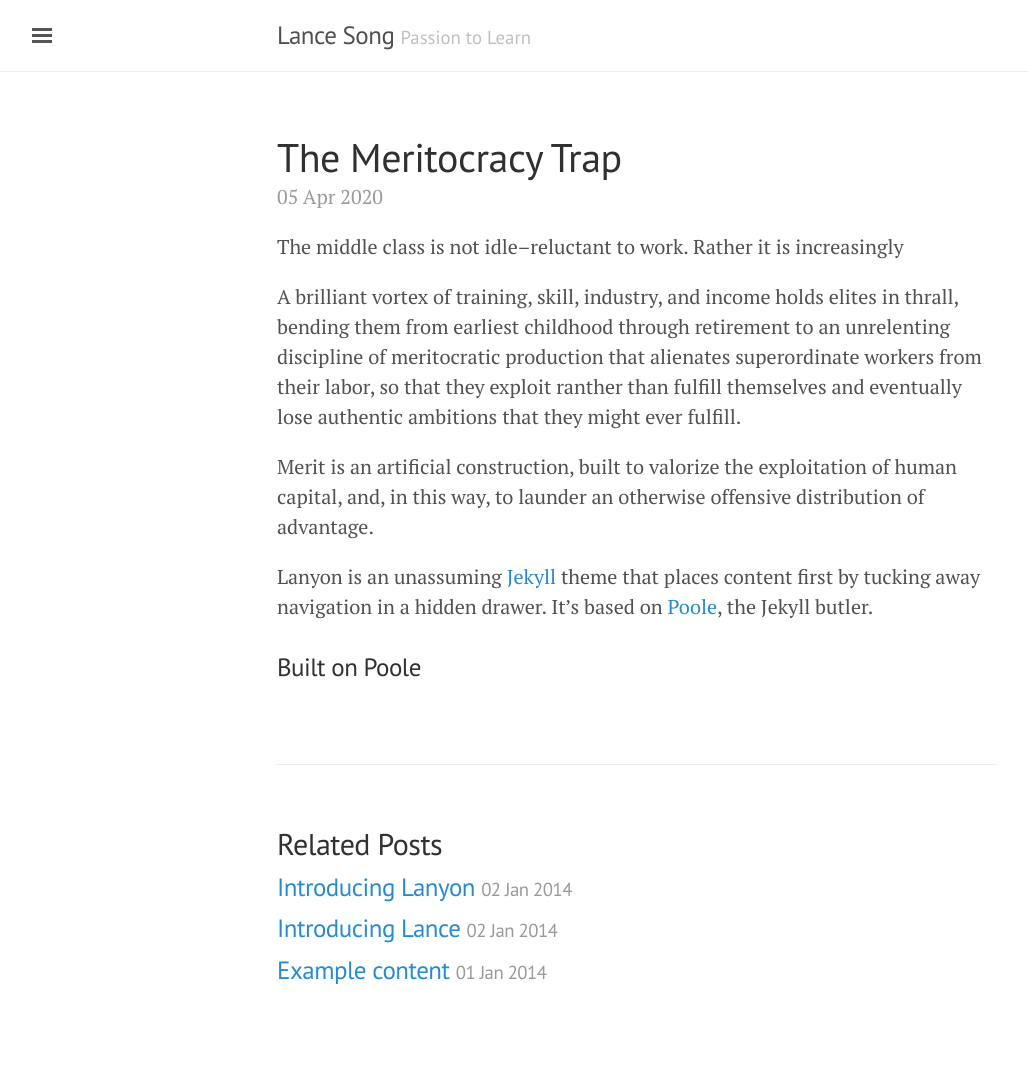
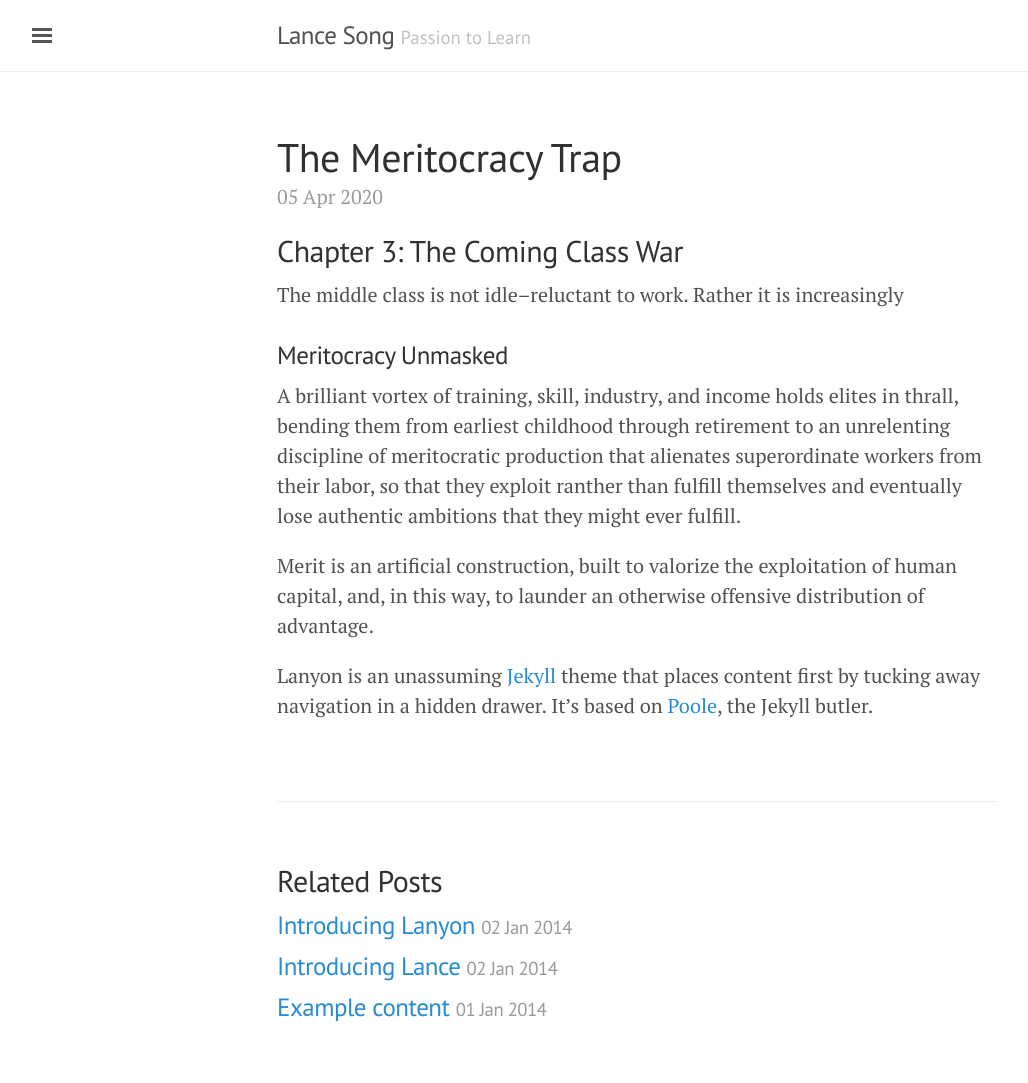
Before and after one commit to legendarylance/legendarylance.github.io, a Jekyll site: the page built from _posts/2020-04-05-Book-Review.md, in a window 1280 px wide. Shown: the whole page, without its empty margins (3-1031 px from the left). Built offline with Jekyll 4.4.1, drawn with Linux system fonts in a browser that asks for light colours; before the commit the page ends 1046 px from its top, so only the background shows below that.

Commit message:
Update 2020-04-05-Book-Review.md

```diff
--- a/_posts/2020-04-05-Book-Review.md
+++ b/_posts/2020-04-05-Book-Review.md
@@ -3,8 +3,10 @@ layout: post
 title: The Meritocracy Trap
 ---
 
+## Chapter 3: The Coming Class War
 The middle class is not idle--reluctant to work. Rather it is increasingly
 
+### Meritocracy Unmasked
 A brilliant vortex of training, skill, industry, and income holds elites in thrall, bending them from earliest childhood through retirement to an unrelenting discipline of meritocratic production that alienates superordinate workers from their labor, so that they exploit ranther than fulfill themselves and eventually lose authentic ambitions that they might ever fulfill.
 
 Merit is an artificial construction, built to valorize the exploitation of human capital, and, in this way, to launder an otherwise offensive distribution of advantage.
@@ -12,5 +14,3 @@ Merit is an artificial construction, built to valorize the exploitation of human
 
 
 Lanyon is an unassuming [Jekyll](http://jekyllrb.com) theme that places content first by tucking away navigation in a hidden drawer. It's based on [Poole](http://getpoole.com), the Jekyll butler.
-
-### Built on Poole
```
